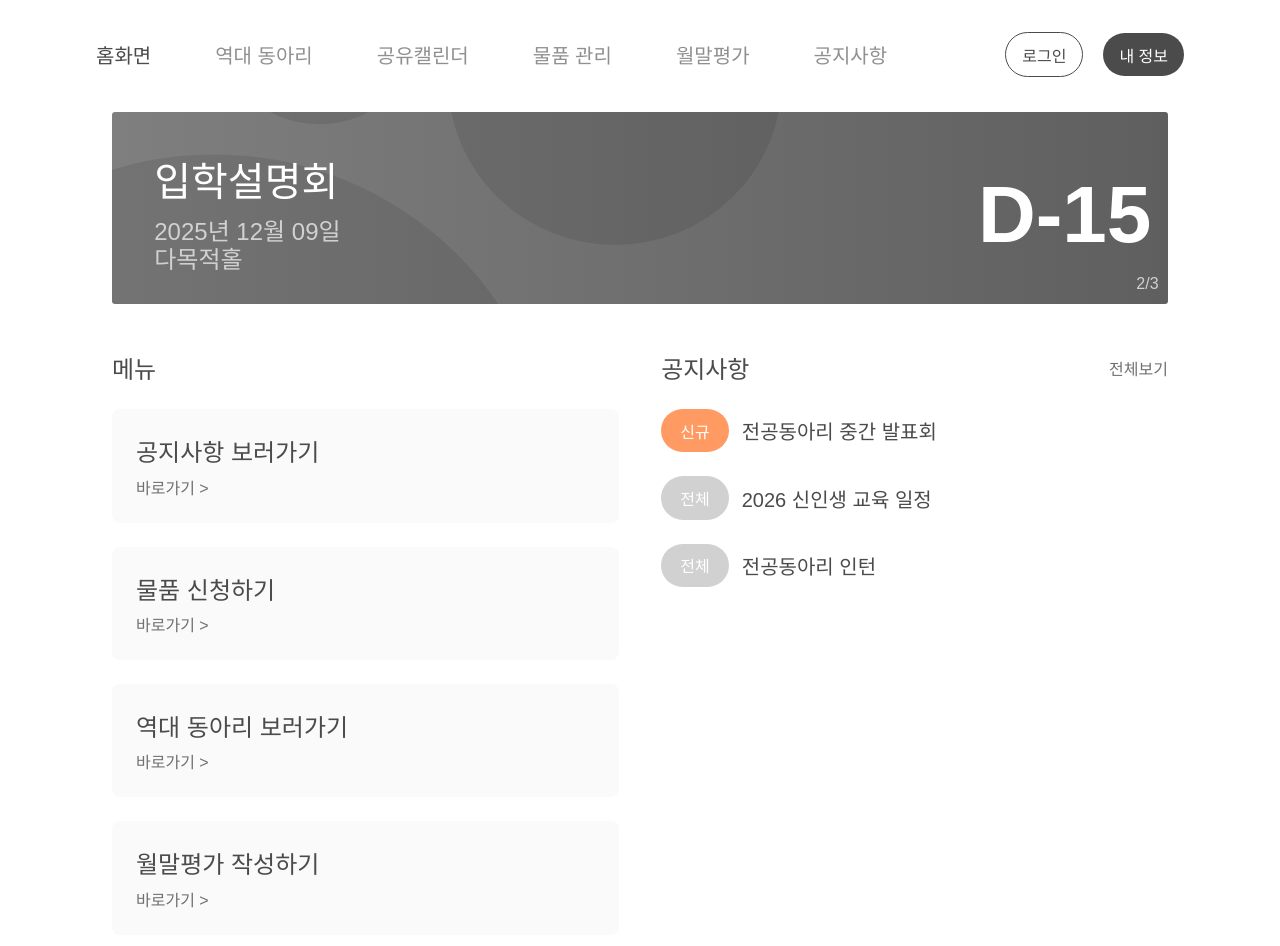
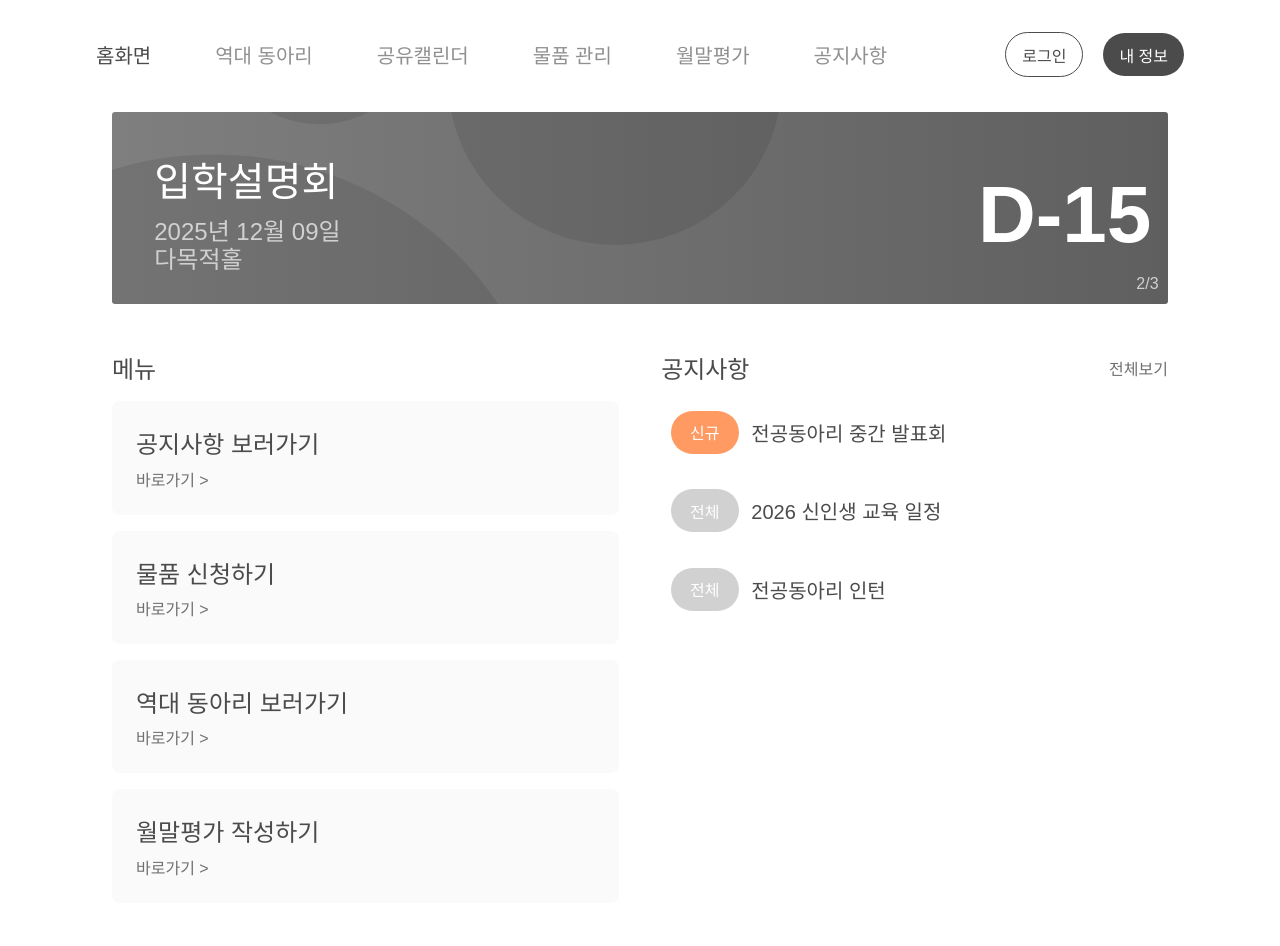
Before and after one commit to arabssm/muldum-v2, a Next.js app in the folder muldum/: page / in a window 1280 px wide. Shown: the top 946 px of the page. Built offline with nearby package versions, Linux system fonts and the light colour scheme; a web font is replaced by a local one.

Commit message:
docs(#8) :: row-gap 조정 후 호버 적용

```diff
--- a/muldum/src/containers/ui/main/style.ts
+++ b/muldum/src/containers/ui/main/style.ts
@@ -27,7 +27,7 @@ export const Info = styled.div`
 export const Wrapper = styled.div`
     ${flex}
     flex-direction: column;
-    row-gap: 1.5rem;
+    row-gap: 1rem;
     width: 48%;
 `;
 
@@ -86,5 +86,11 @@ export const Notice = styled.div`
 export const NoticeGroup = styled.div`
     ${centerAlign}
     gap: 0.8rem;
+    padding: 0.6rem;
     cursor: pointer;
+
+    &:hover{
+        background-color: #FAFAFA;
+        border-radius: 4px;
+    }
 `;
```
